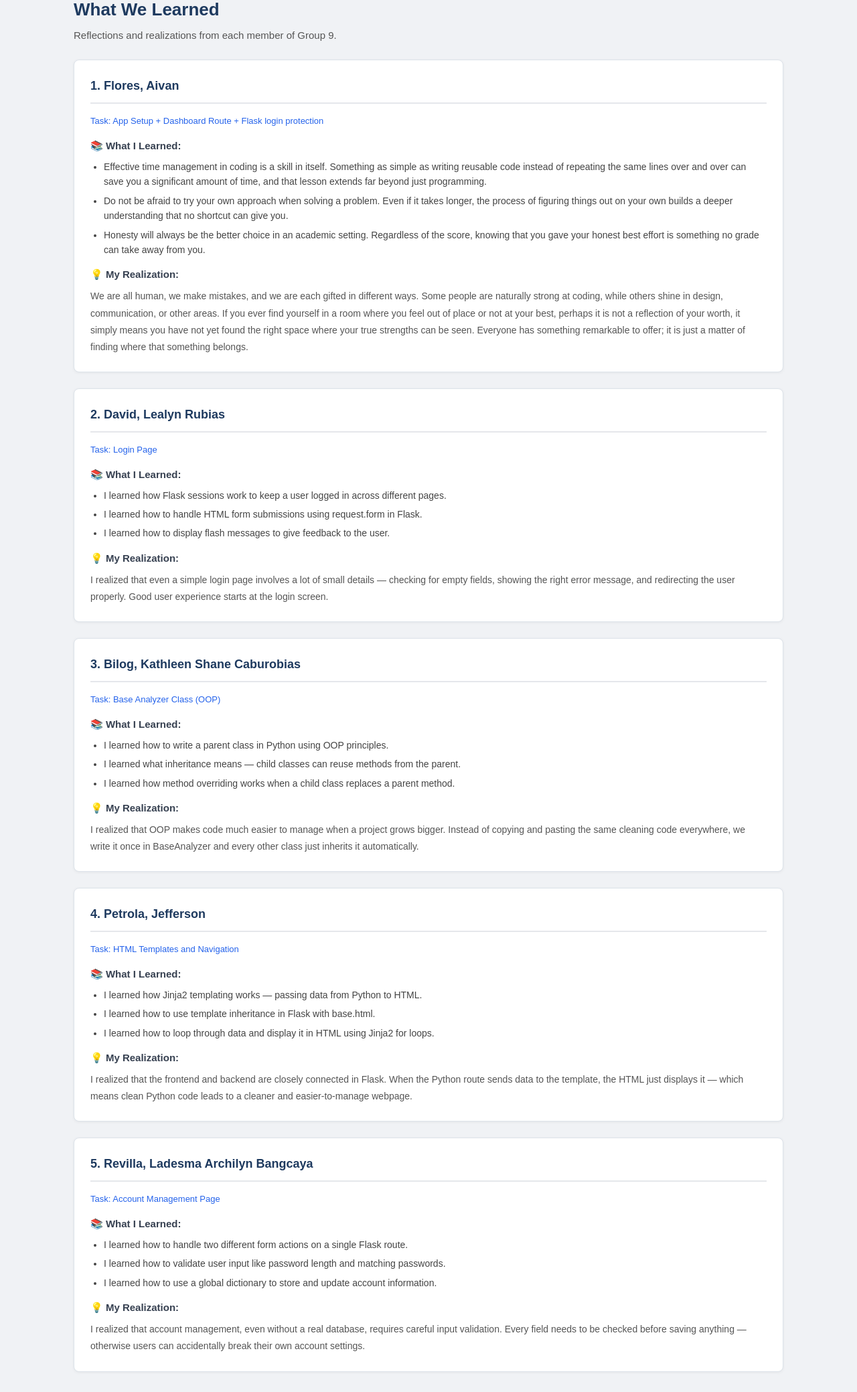
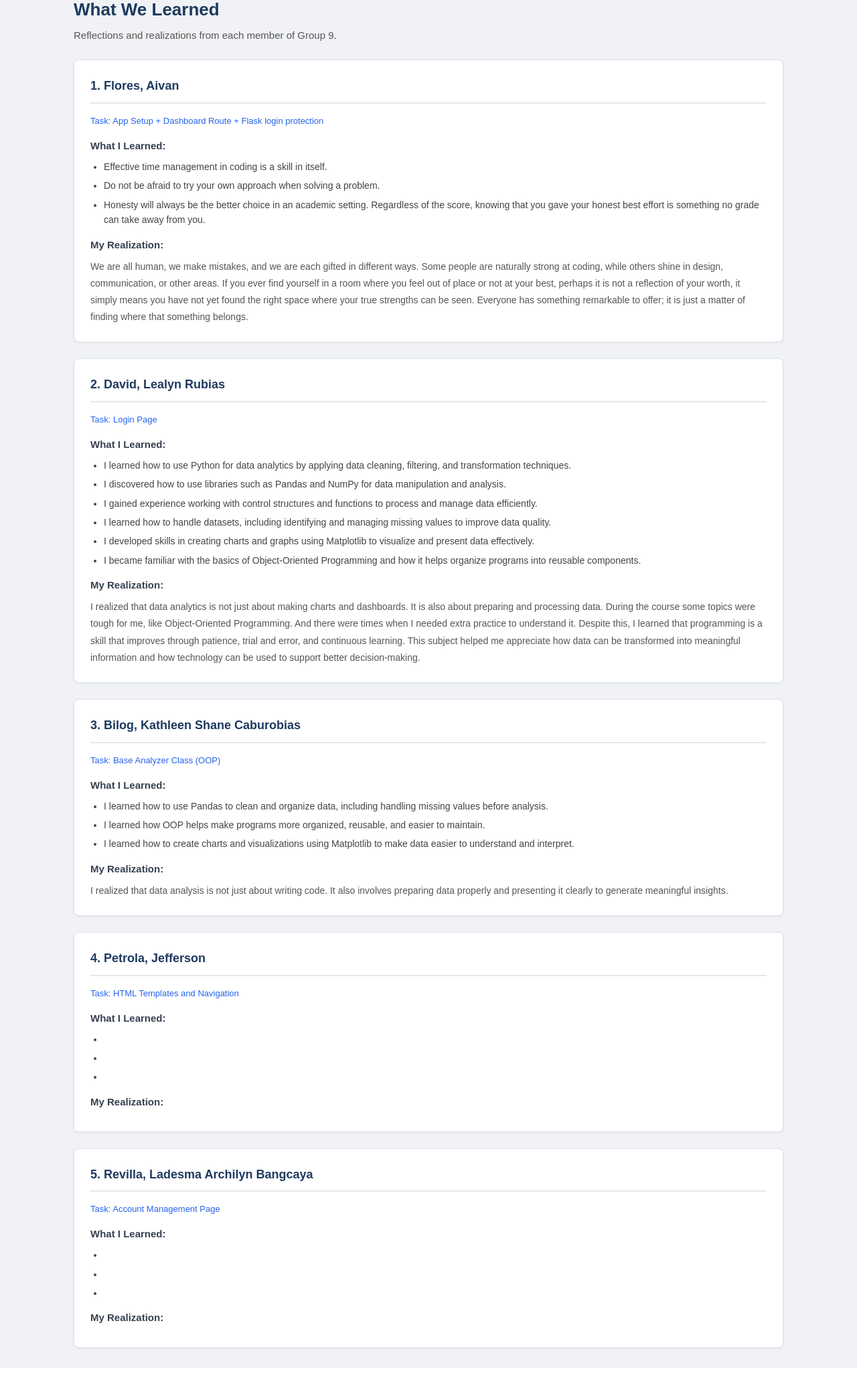
Before and after one commit to aivanflores/IPT_endterm, a Flask app: page /reflections in a window 1280 px wide. Shown: the part 135-2214 px from the top of the page at 67% size. After the commit the page ends 2178 px from the top, so only its background shows below. Run offline with Flask 3, Linux system fonts and the light colour scheme; the visitor is signed in with stand-in values (Sample User, id 1).

Commit message:
super final

```diff
--- a/app.py
+++ b/app.py
@@ -30,9 +30,4 @@ def create_app():
 
 if __name__ == '__main__':
     app = create_app()
-    print("=" * 45)
-    print("  Group 9 Dashboard is running!")
-    print("  Open: http://127.0.0.1:5000")
-    print("  Login: admin / admin123")
-    print("=" * 45)
     app.run(debug=True)
--- a/config.py
+++ b/config.py
@@ -1,7 +1,7 @@
 import os
 
 class Config:
-    SECRET_KEY = 'group9-secret-key-2024'
+    SECRET_KEY = 'group9-secret-key-2026'
 
     # Path to the data folder (where your CSV lives)
     DATA_FOLDER = os.path.join(os.path.dirname(__file__), 'data')
--- a/routes/reflections.py
+++ b/routes/reflections.py
@@ -9,8 +9,8 @@ MEMBERS = [
         'name': 'Flores, Aivan',
         'role': 'App Setup + Dashboard Route + Flask login protection',
         'learned': [
-            'Effective time management in coding is a skill in itself. Something as simple as writing reusable code instead of repeating the same lines over and over can save you a significant amount of time, and that lesson extends far beyond just programming.',
-            'Do not be afraid to try your own approach when solving a problem. Even if it takes longer, the process of figuring things out on your own builds a deeper understanding that no shortcut can give you.',
+            'Effective time management in coding is a skill in itself.',
+            'Do not be afraid to try your own approach when solving a problem.',
             'Honesty will always be the better choice in an academic setting. Regardless of the score, knowing that you gave your honest best effort is something no grade can take away from you.',
         ],
         'realization': (
@@ -26,56 +26,62 @@ MEMBERS = [
         'name': 'David, Lealyn Rubias',
         'role': 'Login Page',
         'learned': [
-            'I learned how Flask sessions work to keep a user logged in across different pages.',
-            'I learned how to handle HTML form submissions using request.form in Flask.',
-            'I learned how to display flash messages to give feedback to the user.',
+            'I learned how to use Python for data analytics by applying data cleaning, filtering, and transformation techniques.',
+            'I discovered how to use libraries such as Pandas and NumPy for data manipulation and analysis.',
+            'I gained experience working with control structures and functions to process and manage data efficiently.',
+            'I learned how to handle datasets, including identifying and managing missing values to improve data quality.',
+            'I developed skills in creating charts and graphs using Matplotlib to visualize and present data effectively.',
+            'I became familiar with the basics of Object-Oriented Programming and how it helps organize programs into reusable components.',
         ],
         'realization': (
-            'I realized that even a simple login page involves a lot of small details — '
-            'checking for empty fields, showing the right error message, and redirecting '
-            'the user properly. Good user experience starts at the login screen.'
+            'I realized that data analytics is not just about making charts and dashboards. '
+            'It is also about preparing and processing data. During the course some topics were tough for me, '
+            'like Object-Oriented Programming. And there were times when I needed extra practice to understand it. '
+            'Despite this, I learned that programming is a skill that improves through patience, trial and error, '
+            'and continuous learning. This subject helped me appreciate how data can be transformed into meaningful '
+            'information and how technology can be used to support better decision-making.'
         ),
     },
     {
         'name': 'Bilog, Kathleen Shane Caburobias',
         'role': 'Base Analyzer Class (OOP)',
         'learned': [
-            'I learned how to write a parent class in Python using OOP principles.',
-            'I learned what inheritance means — child classes can reuse methods from the parent.',
-            'I learned how method overriding works when a child class replaces a parent method.',
+            'I learned how to use Pandas to clean and organize data, including handling missing values before analysis.',
+            'I learned how OOP helps make programs more organized, reusable, and easier to maintain.',
+            'I learned how to create charts and visualizations using Matplotlib to make data easier to understand and interpret.',
         ],
         'realization': (
-            'I realized that OOP makes code much easier to manage when a project grows bigger. '
-            'Instead of copying and pasting the same cleaning code everywhere, we write it once '
-            'in BaseAnalyzer and every other class just inherits it automatically.'
+            'I realized that data analysis is not just about writing code. '
+            'It also involves preparing data properly and presenting it clearly '
+            'to generate meaningful insights.'
         ),
     },
     {
         'name': 'Petrola, Jefferson',
         'role': 'HTML Templates and Navigation',
         'learned': [
-            'I learned how Jinja2 templating works — passing data from Python to HTML.',
-            'I learned how to use template inheritance in Flask with base.html.',
-            'I learned how to loop through data and display it in HTML using Jinja2 for loops.',
+            '',
+            '',
+            '',
         ],
         'realization': (
-            'I realized that the frontend and backend are closely connected in Flask. '
-            'When the Python route sends data to the template, the HTML just displays it — '
-            'which means clean Python code leads to a cleaner and easier-to-manage webpage.'
+            ''
+            ''
+            ''
         ),
     },
     {
         'name': 'Revilla, Ladesma Archilyn Bangcaya',
         'role': 'Account Management Page',
         'learned': [
-            'I learned how to handle two different form actions on a single Flask route.',
-            'I learned how to validate user input like password length and matching passwords.',
-            'I learned how to use a global dictionary to store and update account information.',
+            '',
+            '',
+            '',
         ],
         'realization': (
-            'I realized that account management, even without a real database, requires '
-            'careful input validation. Every field needs to be checked before saving anything — '
-            'otherwise users can accidentally break their own account settings.'
+            ''
+            ''
+            ''
         ),
     },
 ]
--- a/templates/reflections.html
+++ b/templates/reflections.html
@@ -13,14 +13,14 @@
     <h2>{{ loop.index }}. {{ member.name }}</h2>
     <p class="member-role">Task: {{ member.role }}</p>
 
-    <h3>📚 What I Learned:</h3>
+    <h3>What I Learned:</h3>
     <ul class="reflection-list">
         {% for item in member.learned %}
         <li>{{ item }}</li>
         {% endfor %}
     </ul>
 
-    <h3>💡 My Realization:</h3>
+    <h3>My Realization:</h3>
     <p class="realization-text">{{ member.realization }}</p>
 </div>
 {% endfor %}
```
Also changed, not shown: templates/dashboard.html (+4 -4 lines).
